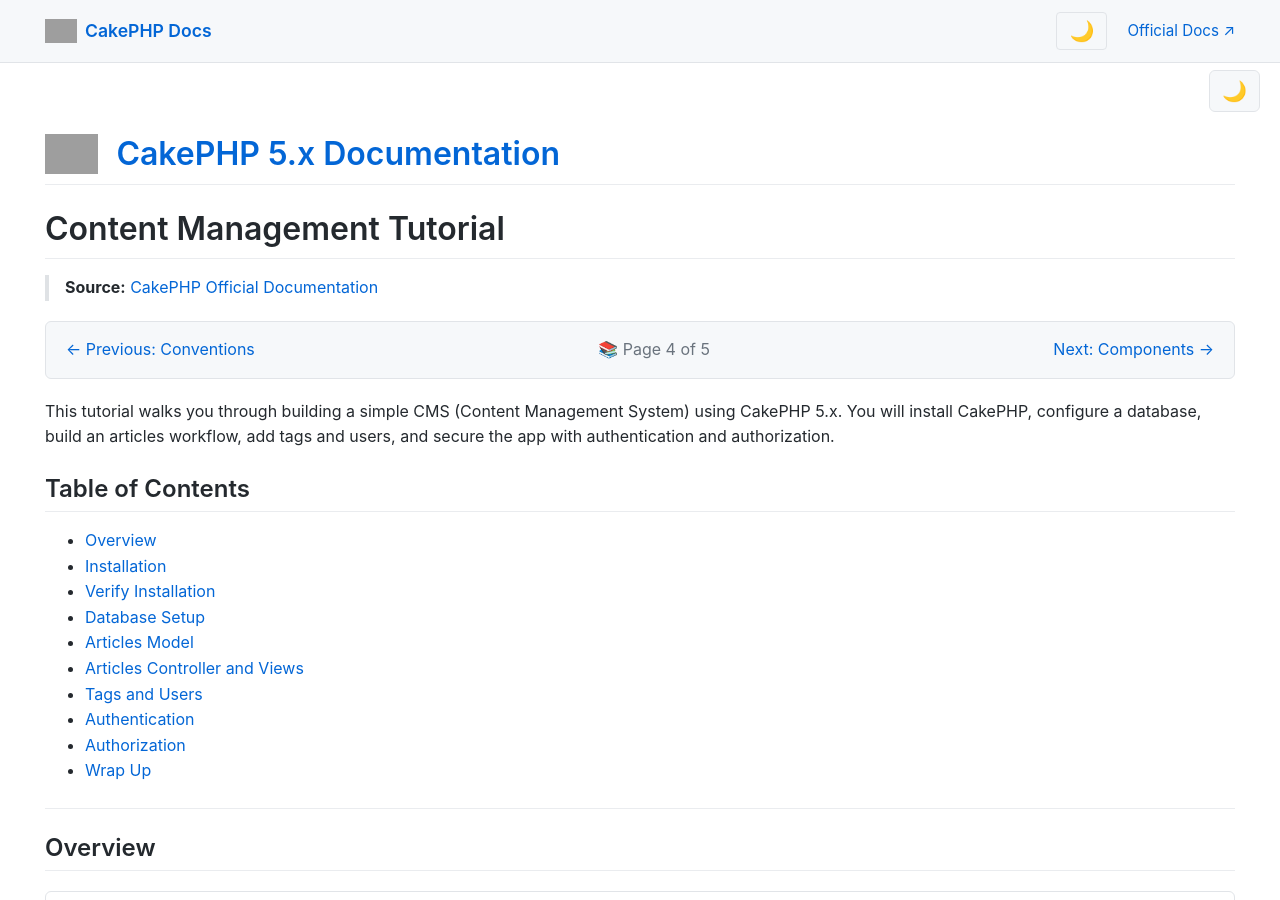
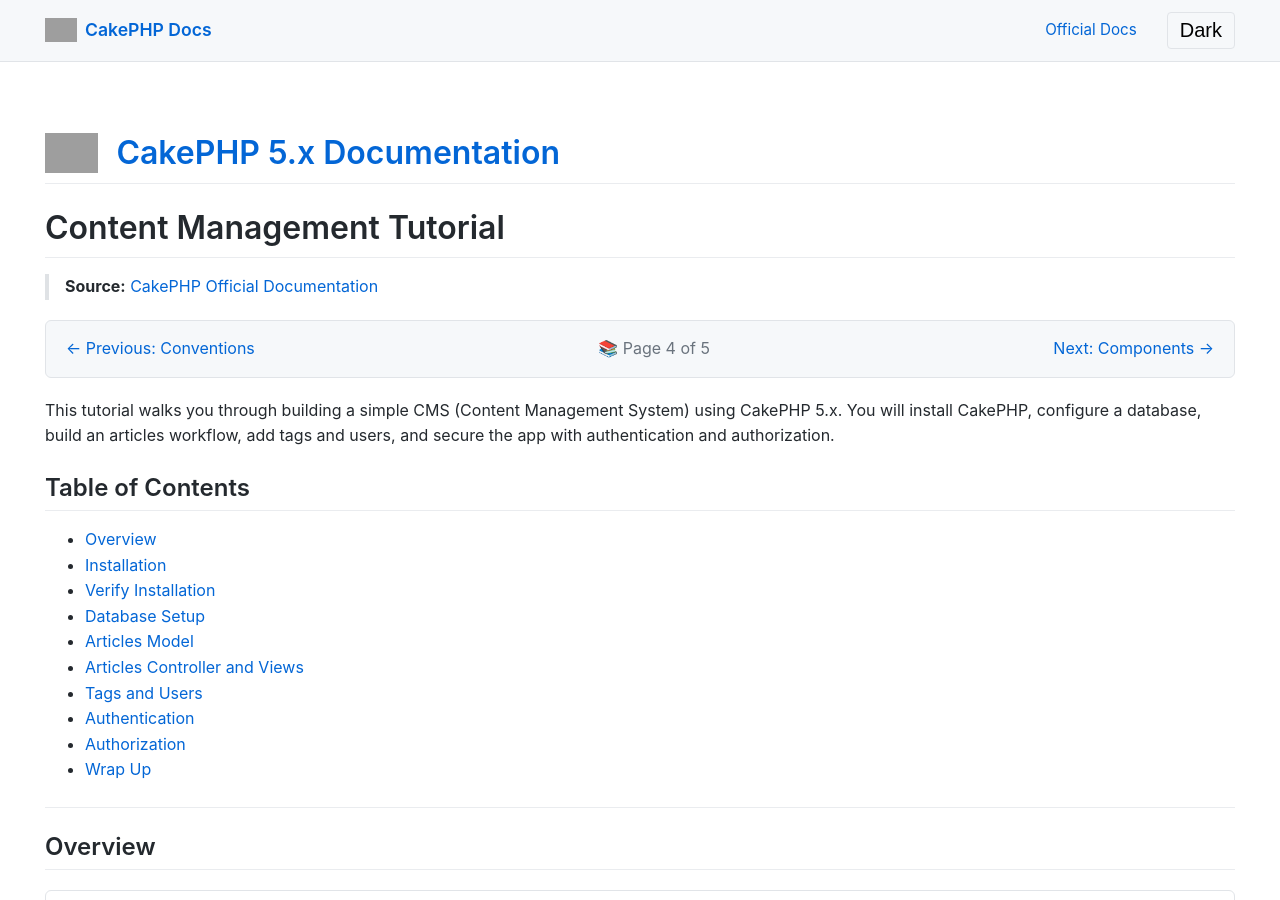
Before and after one commit to abhayraj-ops/Cake-Learn, a Jekyll site: the page built from docs/04-cms-tutorial.md, in a window 1280 px wide and 900 px high. Built offline with Jekyll 4.4.1, drawn with Linux system fonts in a browser that asks for light colours; nearby versions of some CDN libraries; grey boxes are pictures that could not be loaded.

Commit message:
Fix theme toggle - single button, rightmost, text instead of emoji

```diff
--- a/docs/_layouts/default.html
+++ b/docs/_layouts/default.html
@@ -276,11 +276,6 @@
 </head>
 
 <body>
-  <!-- Dark mode toggle button -->
-  <button class="theme-toggle" id="theme-toggle" aria-label="Toggle dark mode">
-    <span id="theme-icon">🌙</span>
-  </button>
-
   <!-- Navigation bar -->
   <nav
     style="background: var(--bg-secondary); border-bottom: 1px solid var(--border-color); padding: 12px 0; position: sticky; top: 0; z-index: 999;">
@@ -291,18 +286,13 @@
         CakePHP Docs
       </a>
       <div style="flex: 1;"></div>
-      <!-- Theme toggle in navbar -->
-      <button id="theme-toggle" class="theme-toggle" aria-label="Toggle dark mode" style="position: static; border-radius: 4px; padding: 6px 12px;">
-        <span id="theme-icon">🌙</span>
+      <a href="https://book.cakephp.org/5.x/" target="_blank" style="font-size: 0.95em;">Official Docs</a>
+      <!-- Theme toggle in navbar - rightmost -->
+      <button id="theme-toggle" class="theme-toggle" aria-label="Toggle dark mode" style="position: static; border-radius: 4px; padding: 6px 12px; margin-left: 10px;">
+        <span id="theme-icon">Dark</span>
       </button>
-      <a href="https://book.cakephp.org/5.x/" target="_blank" style="font-size: 0.95em;">Official Docs ↗</a>
     </div>
   </nav>
-
-  <!-- Hidden floating theme toggle (kept for compatibility) -->
-  <button class="theme-toggle" id="theme-toggle-float" aria-label="Toggle dark mode" style="display: none;">
-    <span id="theme-icon-float">🌙</span>
-  </button>
 
   <div class="container">
     {% if site.title and site.title != page.title %}
@@ -422,33 +412,28 @@
     const savedTheme = localStorage.getItem('theme') || 'light';
     const themeToggle = document.getElementById('theme-toggle');
     const themeIcon = document.getElementById('theme-icon');
-    const themeToggleFloat = document.getElementById('theme-toggle-float');
-    const themeIconFloat = document.getElementById('theme-icon-float');
-
-    // Function to update all theme icons
-    function updateThemeIcons(isDark) {
-      const icon = isDark ? '☀️' : '🌙';
-      if (themeIcon) themeIcon.textContent = icon;
-      if (themeIconFloat) themeIconFloat.textContent = icon;
-    }
 
     // Apply saved theme on load
     if (savedTheme === 'dark') {
       document.documentElement.setAttribute('data-theme', 'dark');
-      updateThemeIcons(true);
+      if (themeIcon) themeIcon.textContent = 'Light';
+    } else {
+      if (themeIcon) themeIcon.textContent = 'Dark';
     }
     applyCodeTheme(savedTheme);
 
     // Toggle theme
+    if (themeToggle) {
       themeToggle.addEventListener('click', function () {
         const theme = document.documentElement.getAttribute('data-theme');
         const isDark = theme !== 'dark';
 
         document.documentElement.setAttribute('data-theme', isDark ? 'dark' : 'light');
         localStorage.setItem('theme', isDark ? 'dark' : 'light');
-      updateThemeIcons(isDark);
+        if (themeIcon) themeIcon.textContent = isDark ? 'Light' : 'Dark';
         applyCodeTheme(isDark ? 'dark' : 'light');
       });
+    }
   </script>
 
   <!-- Copy button script -->
```
Lines whose indentation alone changed are shown as unchanged.
